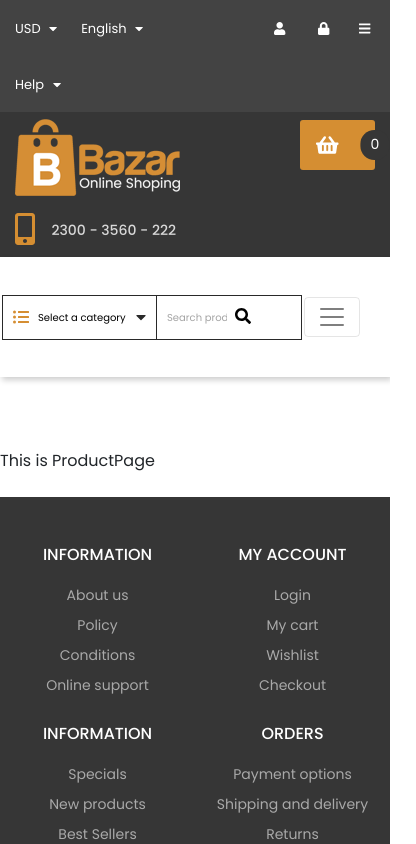
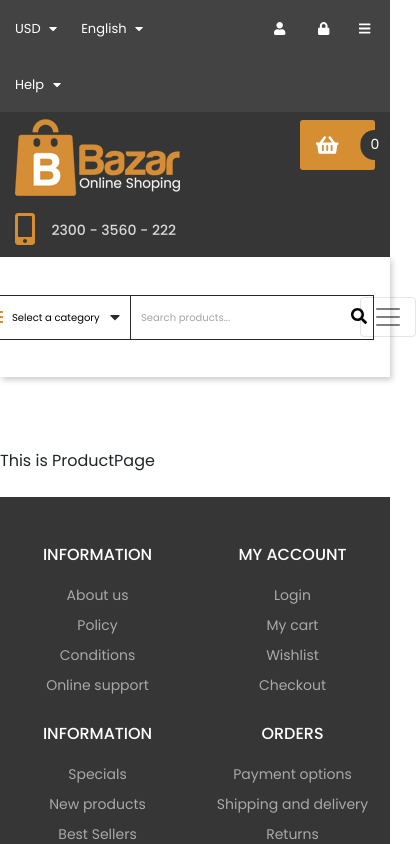
Before and after one commit to Jacob120/web-shop-react, a React (Create React App) app: page /product/1 in a window 390 px wide. Shown: the top 844 px of the page, 416 px wide, since content can reach past the window. Built offline with nearby package versions, Linux system fonts and the light colour scheme.

Commit message:
Fix mobile version

```diff
--- a/src/components/features/ProductSearch/ProductSearch.module.scss
+++ b/src/components/features/ProductSearch/ProductSearch.module.scss
@@ -73,9 +73,9 @@
       }
     }
     .searchField {
+      width: 50%;
       input {
         font-size: 10px;
-        width: 50%;
         &::placeholder {
           font-size: 10px;
         }
--- a/src/components/layout/MenuBar/MenuBar.module.scss
+++ b/src/components/layout/MenuBar/MenuBar.module.scss
@@ -70,7 +70,7 @@
 
     .searchField {
       display: flex;
-      padding: 2px;
+      padding-left: 5px;
     }
   }
 }
```
